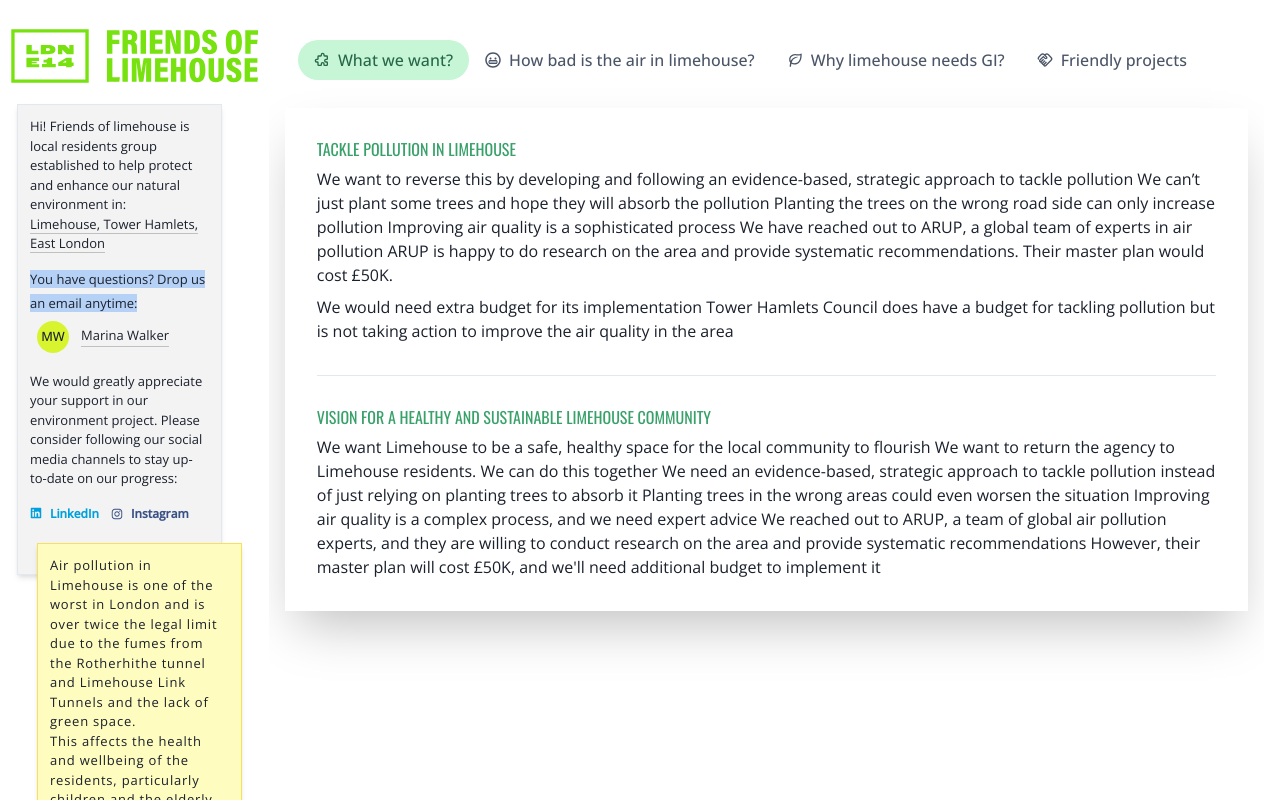
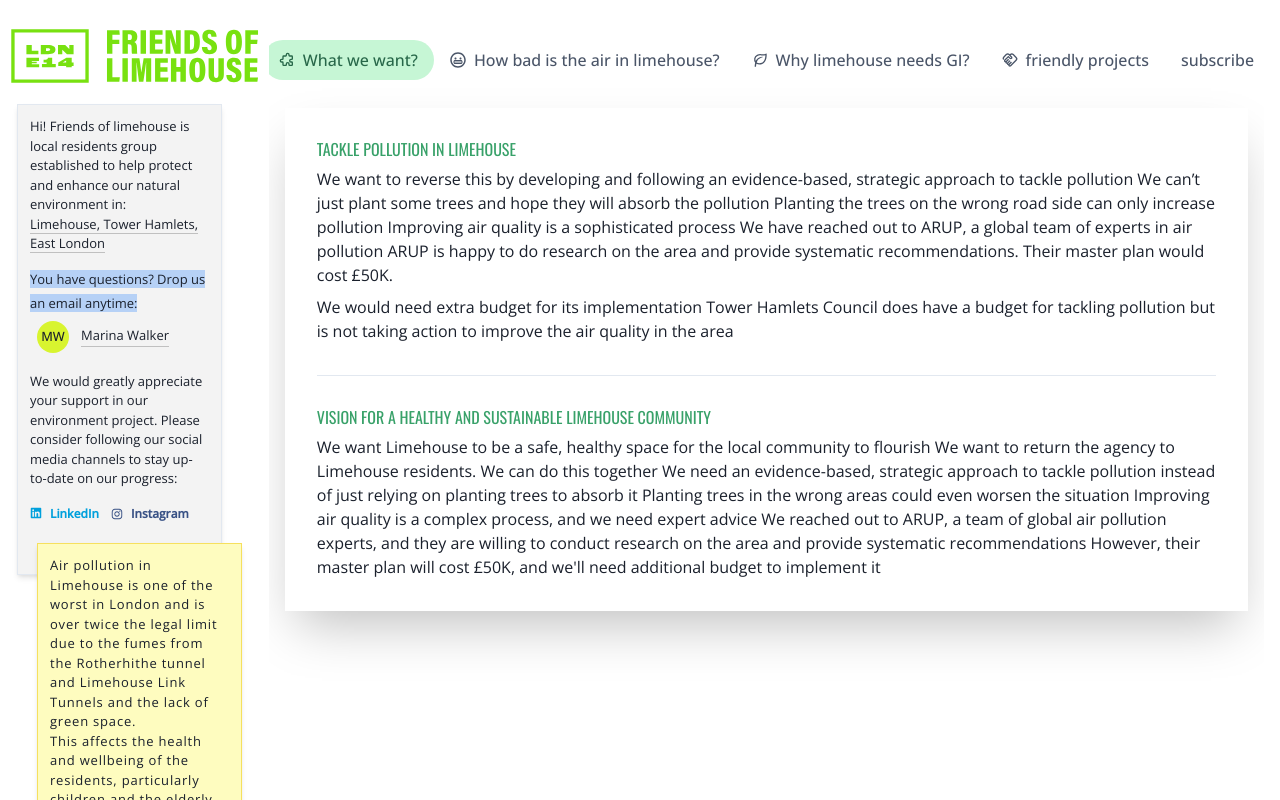
Before and after one commit to friendsoflimehouse/website, a React (Vite) app: page / in a window 1280 px wide. Shown: the top 800 px of the page. Built offline with nearby package versions, Linux system fonts and the light colour scheme.

Commit message:
automation test

```diff
--- a/src/routes.tsx
+++ b/src/routes.tsx
@@ -45,13 +45,14 @@ export const routes: Route[] = [
     element: <WhyLimeHouseNeedsGreenInfrastructure />,
   },
   {
-    name: "Friendly projects",
+    name: "friendly projects",
     path: "/friendly-local-projects",
     icon: MdOutlineHandshake,
     showInHeaderNav: true,
     element: <FriendlyLocalProjects />,
   },
   {
+    name: "subscribe",
     showInHeaderNav: true,
     path: "/subscribe",
     element: <Subscribe />
```
